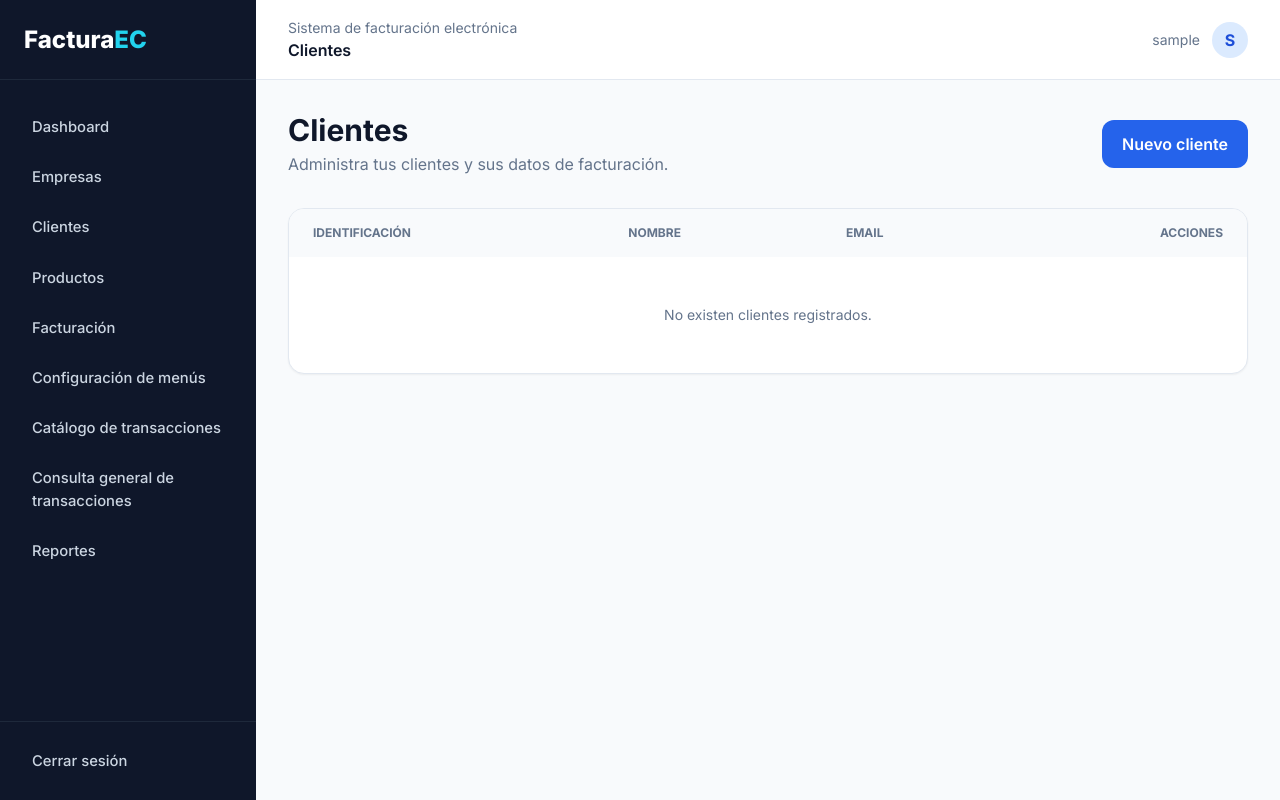
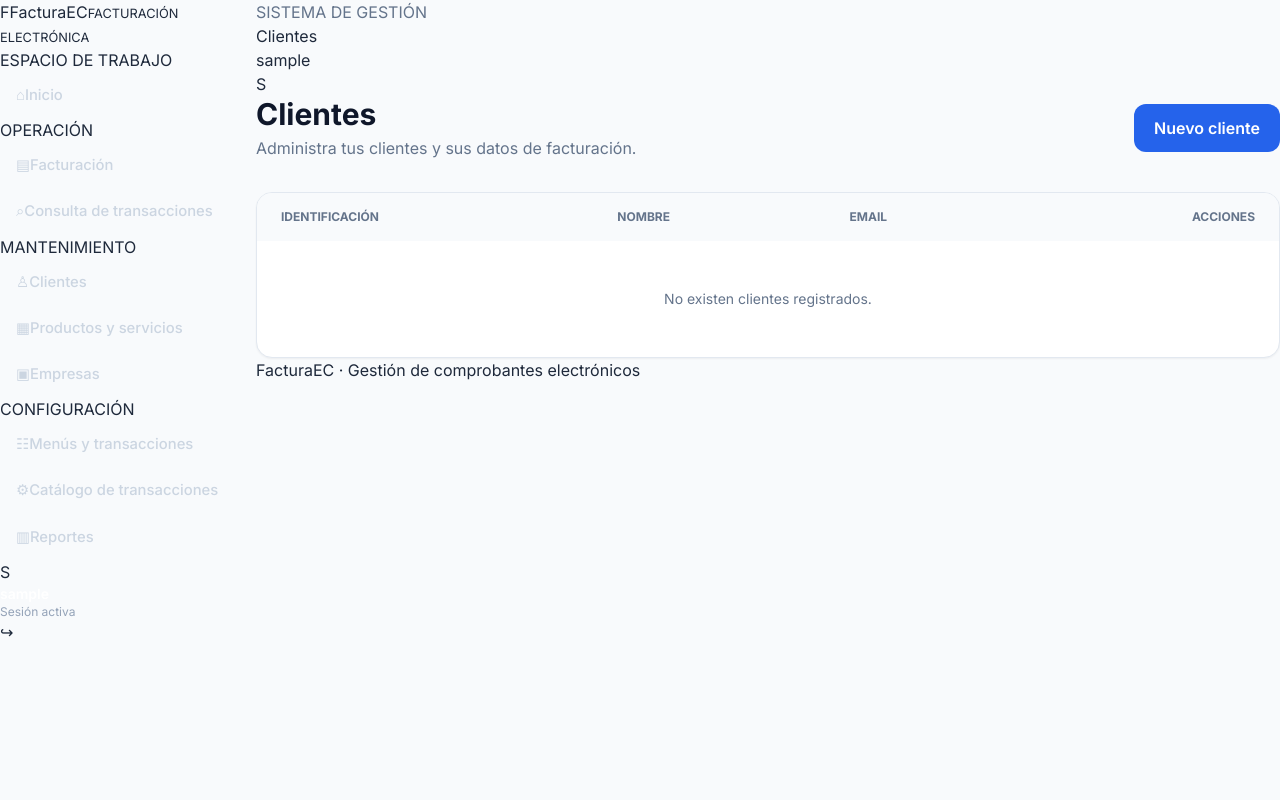
Before and after one commit to caeduardo99/facturacion_sri_django, a Django app: page /clientes/ in a window 1280 px wide. Run offline with Django 5.2, Linux system fonts and the light colour scheme; the visitor is signed in with stand-in values (Sample User, id 1); data that the repository does not hold is empty; some libraries are stand-ins or nearby versions.

Commit message:
Rediseña navegación principal y estructura visual del sistema

```diff
--- a/templates/base.html
+++ b/templates/base.html
@@ -1,7 +1,8 @@
 <!doctype html>
 <html lang="es">
 <head>
-<meta charset="utf-8"><meta name="viewport" content="width=device-width, initial-scale=1">
+<meta charset="utf-8">
+<meta name="viewport" content="width=device-width, initial-scale=1">
 <title>{% block title %}FacturaEC{% endblock %}</title>
 <script src="https://cdn.tailwindcss.com"></script>
 <script>tailwind.config={theme:{extend:{colors:{brand:{50:'#eff6ff',100:'#dbeafe',500:'#3b82f6',600:'#2563eb',700:'#1d4ed8'}}}}}</script>
@@ -9,18 +10,51 @@
 </head>
 <body class="min-h-screen bg-slate-50 text-slate-800 antialiased">
 <div class="min-h-screen lg:flex">
-<aside class="hidden lg:flex lg:w-64 lg:flex-col bg-slate-900 text-white">
-<div class="flex h-20 items-center px-6 border-b border-slate-800"><a href="/" class="text-2xl font-extrabold">Factura<span class="text-cyan-400">EC</span></a></div>
-<nav class="flex-1 px-4 py-6 space-y-1">
-<a href="/" class="sidebar-link">Dashboard</a><a href="/empresas/" class="sidebar-link">Empresas</a><a href="/clientes/" class="sidebar-link">Clientes</a><a href="/productos/" class="sidebar-link">Productos</a><a href="/facturacion/" class="sidebar-link">Facturación</a><a href="/facturacion/configuracion-menus/" class="sidebar-link">Configuración de menús</a><a href="/facturacion/catalogo-transacciones/" class="sidebar-link">Catálogo de transacciones</a><a href="/facturacion/consulta-general/" class="sidebar-link">Consulta general de transacciones</a><a href="/reportes/" class="sidebar-link">Reportes</a>
-</nav>
-<div class="p-4 border-t border-slate-800"><a href="/accounts/logout/" class="sidebar-link">Cerrar sesión</a></div>
-</aside>
-<div class="flex-1 min-w-0">
-<header class="h-20 bg-white border-b border-slate-200 flex items-center justify-between px-5 sm:px-8">
-<div><p class="text-xs sm:text-sm text-slate-500">Sistema de facturación electrónica</p><h2 class="font-semibold text-slate-900">{% block header_title %}Panel principal{% endblock %}</h2></div>
-<div class="flex items-center gap-3"><span class="hidden sm:inline text-sm text-slate-500">{{ request.user.username }}</span><div class="h-9 w-9 rounded-full bg-brand-100 text-brand-700 flex items-center justify-center font-bold">{{ request.user.username|first|upper }}</div></div>
-</header>
-<main class="p-5 sm:p-8 max-w-7xl mx-auto">{% block content %}{% endblock %}</main>
-</div></div>
-</body></html>
+  <aside class="app-sidebar hidden lg:flex lg:w-64 lg:flex-col">
+    <a href="/" class="brand-lockup"><span class="brand-mark">F</span><span>Factura<span class="brand-accent">EC</span><small>FACTURACIÓN ELECTRÓNICA</small></span></a>
+    <div class="sidebar-caption">ESPACIO DE TRABAJO</div>
+    <nav class="sidebar-nav" aria-label="Navegación principal">
+      <a href="/" class="sidebar-link {% if request.path == '/' %}active{% endif %}"><span class="nav-icon">⌂</span>Inicio</a>
+      <div class="nav-group-label">OPERACIÓN</div>
+      <a href="/facturacion/" class="sidebar-link {% if '/facturacion/' in request.path and 'configuracion' not in request.path and 'catalogo' not in request.path %}active{% endif %}"><span class="nav-icon">▤</span>Facturación</a>
+      <a href="/facturacion/consulta-general/" class="sidebar-link {% if 'consulta-general' in request.path %}active{% endif %}"><span class="nav-icon">⌕</span>Consulta de transacciones</a>
+      <div class="nav-group-label">MANTENIMIENTO</div>
+      <a href="/clientes/" class="sidebar-link {% if '/clientes/' in request.path %}active{% endif %}"><span class="nav-icon">♙</span>Clientes</a>
+      <a href="/productos/" class="sidebar-link {% if '/productos/' in request.path %}active{% endif %}"><span class="nav-icon">▦</span>Productos y servicios</a>
+      <a href="/empresas/" class="sidebar-link {% if '/empresas/' in request.path %}active{% endif %}"><span class="nav-icon">▣</span>Empresas</a>
+      <div class="nav-group-label">CONFIGURACIÓN</div>
+      <a href="/facturacion/configuracion-menus/" class="sidebar-link {% if 'configuracion-menus' in request.path %}active{% endif %}"><span class="nav-icon">☷</span>Menús y transacciones</a>
+      <a href="/facturacion/catalogo-transacciones/" class="sidebar-link {% if 'catalogo-transacciones' in request.path %}active{% endif %}"><span class="nav-icon">⚙</span>Catálogo de transacciones</a>
+      <a href="/reportes/" class="sidebar-link {% if '/reportes/' in request.path %}active{% endif %}"><span class="nav-icon">▥</span>Reportes</a>
+    </nav>
+    <div class="sidebar-footer">
+      <div class="user-avatar">{{ request.user.username|first|upper }}</div>
+      <div class="min-w-0 flex-1"><div class="truncate text-sm font-semibold text-white">{{ request.user.username }}</div><div class="text-xs text-slate-400">Sesión activa</div></div>
+      <a href="/accounts/logout/" class="logout-link" title="Cerrar sesión" aria-label="Cerrar sesión">↪</a>
+    </div>
+  </aside>
+
+  <div class="mobile-topbar lg:hidden">
+    <a href="/" class="brand-lockup"><span class="brand-mark">F</span><span>Factura<span class="brand-accent">EC</span></span></a>
+    <details class="mobile-menu">
+      <summary aria-label="Abrir menú">☰</summary>
+      <nav class="mobile-menu-panel">
+        <a href="/">Inicio</a><a href="/facturacion/">Facturación</a><a href="/facturacion/consulta-general/">Consulta de transacciones</a>
+        <a href="/clientes/">Clientes</a><a href="/productos/">Productos y servicios</a><a href="/empresas/">Empresas</a>
+        <a href="/facturacion/configuracion-menus/">Menús y transacciones</a><a href="/facturacion/catalogo-transacciones/">Catálogo de transacciones</a><a href="/reportes/">Reportes</a><a href="/accounts/logout/">Cerrar sesión</a>
+      </nav>
+    </details>
+  </div>
+
+  <div class="flex-1 min-w-0">
+    <header class="app-header">
+      <div class="min-w-0"><p class="header-eyebrow">SISTEMA DE GESTIÓN</p><h2 class="header-title">{% block header_title %}Panel principal{% endblock %}</h2></div>
+      <div class="header-user"><span class="status-dot"></span><span class="hidden sm:inline">{{ request.user.username }}</span><div class="header-avatar">{{ request.user.username|first|upper }}</div></div>
+    </header>
+    {% if messages %}<div class="mx-5 mt-5 space-y-2 sm:mx-8">{% for message in messages %}<div class="flash-message {% if message.tags %}flash-{{ message.tags }}{% endif %}">{{ message }}</div>{% endfor %}</div>{% endif %}
+    <main class="app-main">{% block content %}{% endblock %}</main>
+    <footer class="app-footer">FacturaEC <span>·</span> Gestión de comprobantes electrónicos</footer>
+  </div>
+</div>
+</body>
+</html>
```
